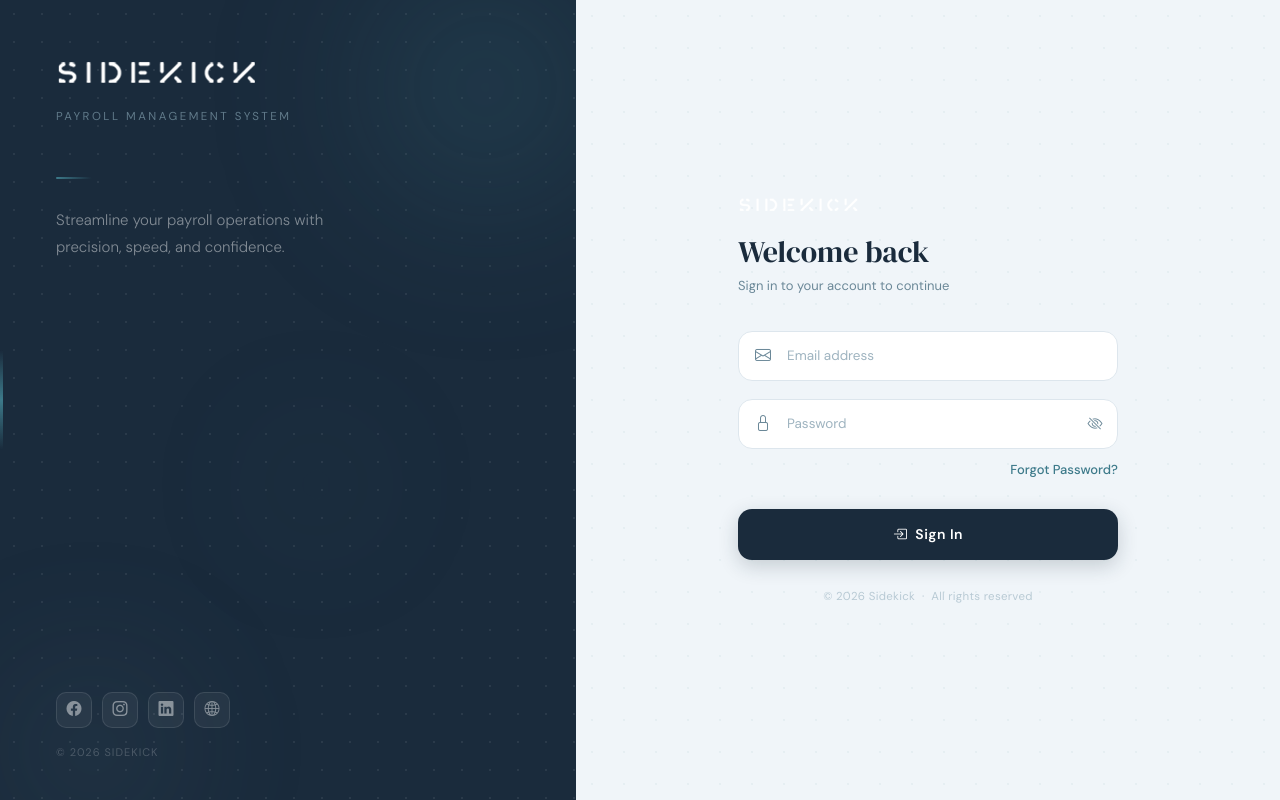
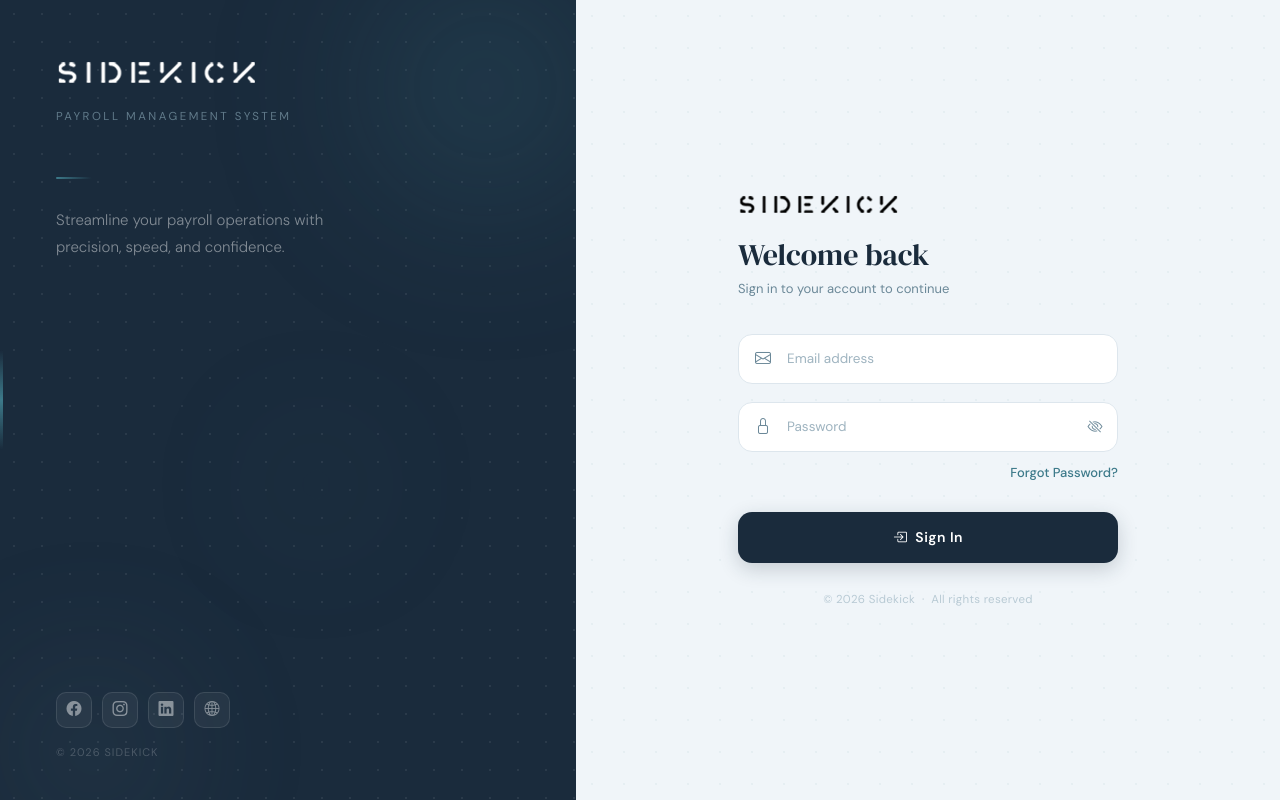
Before and after one commit to Sidekick1012/Sidekick_SallarySlip_Generator, a Flask app: page /login in a window 1280 px wide. Run offline with Flask 3, Linux system fonts and the light colour scheme.

Commit message:
kkkkkkkkkkkkkkk

```diff
--- a/templates/login.html
+++ b/templates/login.html
@@ -407,7 +407,7 @@
       <div class="form-heading">
         <!-- Small logo for the form side -->
         <img src="/assets/logo/Logo@200-white.png" alt="Sidekick Logo"
-             style="max-width: 120px; height: auto; margin-bottom: 20px; filter: brightness(0) saturate(100%) invert(13%) sepia(18%) forum(42%) saturate(1034%) hue-rotate(174deg) brightness(96%) contrast(92%);"
+             style="max-width: 160px; height: auto; margin-bottom: 20px; filter: brightness(0);"
              onerror="this.style.display='none';">
         <h2>Welcome back</h2>
         <p>Sign in to your account to continue</p>
```
